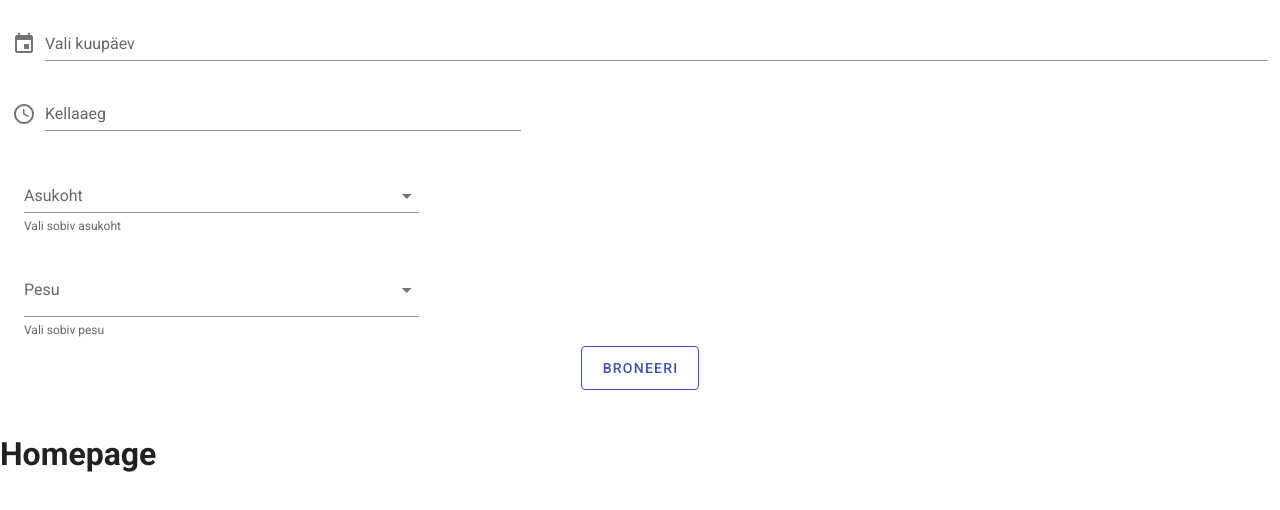
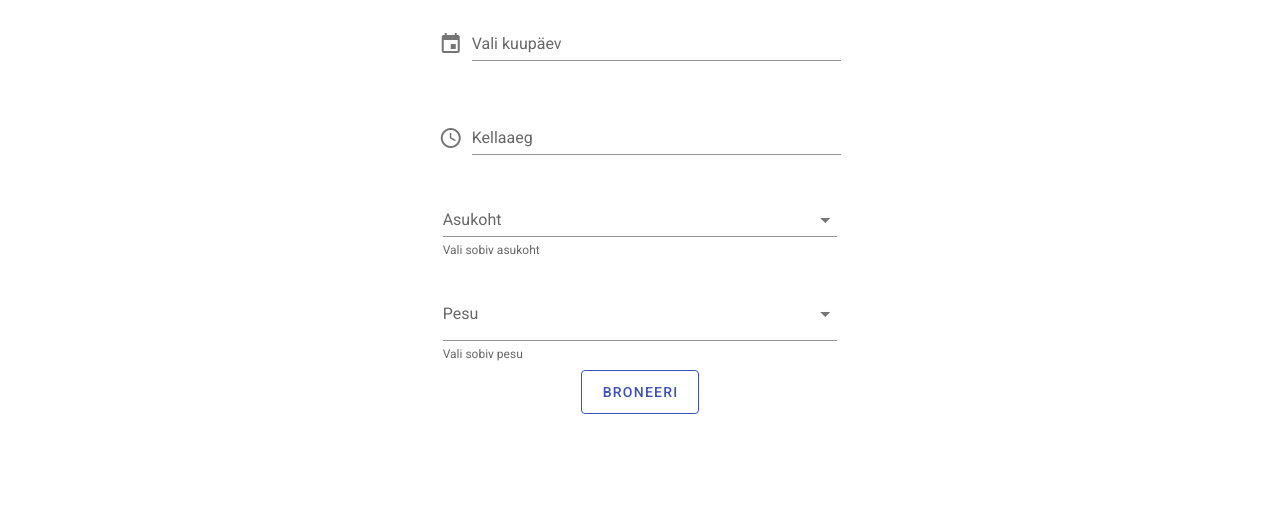
Before and after one commit to raudmari/car_wash_project_vue, a Vue app: page /#/ in a window 1280 px wide. Shown: the top 510 px of the page. Built offline with nearby package versions, Linux system fonts and the light colour scheme; no server answers.

Commit message:
Booking comp front Reede

```diff
--- a/src/components/Booking.vue
+++ b/src/components/Booking.vue
@@ -1,7 +1,9 @@
 <template>
-
+  <div align="center">
     <v-container fluid>
       <!--    -------------------------KUUPÄEV-->
+      <v-row justify="center">
+        <v-col cols="12" sm="4">
           <v-menu
               v-model="menu2"
               :close-on-content-click="false"
@@ -26,11 +28,13 @@
                 @input="menu2 = false"
             ></v-date-picker>
           </v-menu>
+        </v-col>
+      </v-row>
       <!--    --------------------------------KELLAAEG-->
-    <v-row>
+      <v-row justify="center">
         <v-col
-          cols="11"
-          sm="5"
+            cols="12"
+            sm="4"
         >
           <v-dialog
               ref="dialog"
@@ -79,8 +83,8 @@
           sm="4"
       >
         <v-select
-          v-model="e1"
-          :items="e8"
+            v-model="stationInsert"
+            :items="dbStation"
             item-value="id"
             :menu-props="{ maxHeight: '400' }"
             label="Asukoht"
@@ -95,8 +99,8 @@
           sm="4"
       >
         <v-select
-          v-model="e2"
-          :items="e9"
+            v-model="washTypeInsert"
+            :items="dbWashType"
             item-value="id"
             label="Pesu"
             chips
@@ -104,6 +108,7 @@
             persistent-hint
         ></v-select>
       </v-col>
+<!--      ----------------------BRONEERI NUPP-->
       <v-row
           align="center"
           justify="space-around"
@@ -117,22 +122,24 @@
           BRONEERI
         </v-btn>
       </v-row>
+<!--      -----------------SÕNUM PEALE BRONEERIMIST-->
+      <div class="mt-12 bottom-nav deprecated-label font-italic">
         <v-card-text>
-     {{message}}
+          {{ message }}
         </v-card-text>
-
-
+      </div>
     </v-container>
+  </div>
 </template>
 
 <script>
 export default {
   data: function () {
     return {
-      'e8': [],
-      'e9': [],
-      'e1': '',
-      'e2': '',
+      'dbStation': [],
+      'dbWashType': [],
+      'stationInsert': '',
+      'washTypeInsert': '',
       time: null,
       menu2: false,
       modal2: false,
@@ -150,25 +157,25 @@ export default {
     'station': function () {
       this.$http.get("http://localhost:9090/api/public/carwash/washStation")
           .then(response => {
-            this.e8 = response.data
+            this.dbStation = response.data
           })
     },
     'serviceType': function () {
       this.$http.get("http://localhost:9090/api/public/carwash/serviceType")
           .then(response => {
-            this.e9 = response.data
+            this.dbWashType = response.data
           })
     },
     'book': function () {
       this.$http.post("http://localhost:9090/api/public/carwash/booking", {
-        serviceTypeId: this.e2,
-        washStationId: this.e1,
+        serviceTypeId: this.washTypeInsert,
+        washStationId: this.stationInsert,
         dateTime: this.date + "T" + this.time,
 
       }).then(response => {
-        let selectedLocationObject=  this.e8.find(x => x.id == this.e1);
-        let selectedWashObject = this.e9.find(y => y.id == this.e2);
-        this.message = "Aitäh, teie broneering on vastu võetud! " + this.date + " " + this.time + selectedLocationObject.text + selectedWashObject.text
+        let selectedLocationObject = this.dbStation.find(x => x.id == this.stationInsert);
+        let selectedWashObject = this.dbWashType.find(y => y.id == this.washTypeInsert);
+        this.message = "Aitäh, teie broneering on vastu võetud! Kuupäev: " + this.date + " Kellaaeg " + this.time + " Asukoht: " + selectedLocationObject.text + " Pesu tüüp: " + selectedWashObject.text
         response.text = this.message
       })
 
--- a/src/views/Home.vue
+++ b/src/views/Home.vue
@@ -1,7 +1,5 @@
 <template>
- <div>
-   <h1>Homepage</h1>
- </div>
+
 </template>
 
 <script>
```
Lines whose indentation alone changed are shown as unchanged.
